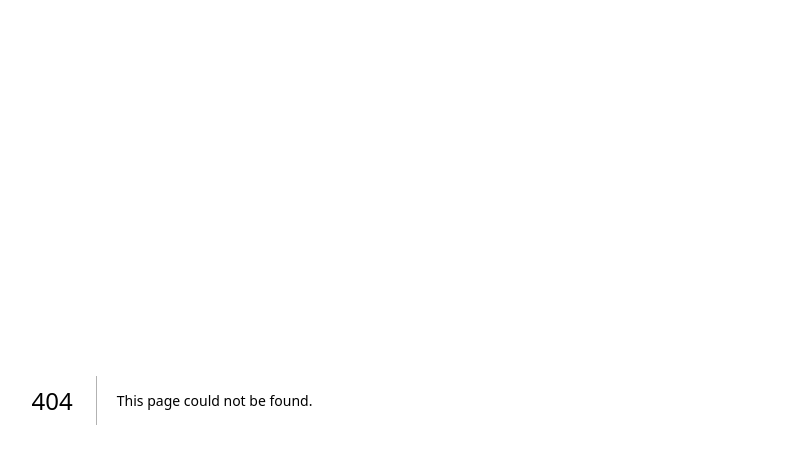
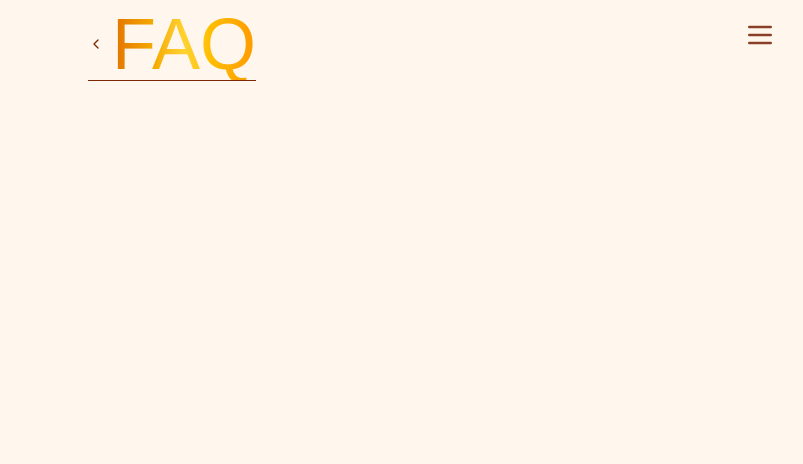
Before and after one commit to jakespvk/kimmy-esthi-frontend, a Next.js app: page /faq in a window 1280 px wide. Before the commit this address had no page. Shown: the top 464 px of the page, without its empty margins (468-1271 px from the left). Built offline with nearby package versions, Linux system fonts and the light colour scheme; a web font is replaced by a local one.

Commit message:
some updates!

```diff
--- a/app/about/headline.tsx
+++ b/app/about/headline.tsx
@@ -1,3 +1,4 @@
+"use client";
 import Link from "next/link"
 import React from 'react'
 import { Glass_Antiqua } from 'next/font/google'
@@ -10,30 +11,34 @@ import {
   NavigationMenuTrigger,
   navigationMenuTriggerStyle,
 } from "@/components/ui/navigation-menu"
+import { useRouter } from "next/navigation"
+import { Button } from "@/components/ui/button"
+import { ChevronLeftIcon } from "lucide-react";
 
 const fraunces = Glass_Antiqua({ weight: '400', subsets: ['latin'] })
 
 const Headline = ({ text }: { text: string }) => {
-
+  const router = useRouter();
   return (
     <>
 
-      <div className="block m-2 mb-5 md:mb-10">
+      <div className="block m-2 mb-5 lg:mb-10">
         <div className="w-full flex relative">
-          <div className="ml-2 md:mx-auto flex justify-center">
+          <div className="ml-2 lg:mx-auto flex justify-center">
             <div className={fraunces.className + " border-b"}>
-              <Link href="/">
-                <h1 id="mainTitle" className="text-3xl md:text-7xl text-transparent bg-gradient-to-r from-amber-600 via-amber-300 to-amber-500 hover:bg-gradient-to-l inline-block bg-clip-text">
+              <Button className="appearance-none p-0 bg-transparent border-0 shadow-none h-fit w-fit" onClick={() => router.back()}>
+                <ChevronLeftIcon />
+                <h1 id="mainTitle" className="text-3xl lg:text-7xl text-transparent bg-gradient-to-r from-amber-600 via-amber-300 to-amber-500 hover:bg-gradient-to-l inline-block bg-clip-text">
                   {text}
                 </h1>
-              </Link>
+              </Button>
             </div>
           </div>
 
-          <NavigationMenu className="md:absolute md:top-2 md:right-2 ml-auto flex-none justify-end">
+          <NavigationMenu className="lg:absolute lg:top-2 lg:right-2 ml-auto">
             <NavigationMenuList>
               <NavigationMenuItem>
-                <NavigationMenuTrigger className="p-5 m-0" />
+                <NavigationMenuTrigger className="pr-5 m-0" />
                 <NavigationMenuContent>
                   <Link href="/about">
                     <NavigationMenuLink className={navigationMenuTriggerStyle()}>About Us</NavigationMenuLink>
@@ -43,6 +48,9 @@ const Headline = ({ text }: { text: string }) => {
                   </Link>
                   <Link href="/policies">
                     <NavigationMenuLink className={navigationMenuTriggerStyle()}>Policies</NavigationMenuLink>
+                  </Link>
+                  <Link href="/faq">
+                    <NavigationMenuLink className={navigationMenuTriggerStyle()}>FAQ</NavigationMenuLink>
                   </Link>
                 </NavigationMenuContent>
               </NavigationMenuItem>
--- /dev/null
+++ b/app/faq/page.tsx
@@ -0,0 +1,9 @@
+import Headline from "../about/headline";
+
+export default function Faq() {
+  return (
+    <div>
+      <Headline text="FAQ" />
+    </div>
+  )
+}
--- /dev/null
+++ b/app/policies/page.tsx
@@ -0,0 +1,9 @@
+import Headline from "../about/headline";
+
+export default function Policies() {
+  return (
+    <>
+      <Headline text="Policies" />
+    </>
+  )
+}
--- a/app/services/services_cards.tsx
+++ b/app/services/services_cards.tsx
@@ -16,25 +16,25 @@ const ServicesCards = ({ serviceName, serviceType, cardTitle, cardContent, cardI
     <>
       <div className="relative group" onClick={() => toggleClicked()}>
         <div className="p-5">
-          <div className={"card bg-base-100 shadow-xl " + (serviceType === ServiceCardType.AddOn ? "w-60" : "w-80 md:w-96")}>
+          <div className={"card bg-base-100 shadow-xl " + (serviceType === ServiceCardType.AddOn ? "w-60" : "w-80 lg:w-96")}>
             <figure>
               <img
-                className={"w-full object-cover " + (serviceType === ServiceCardType.AddOn ? "h-40" : "h-52 md:h-56")}
+                className={"w-full object-cover " + (serviceType === ServiceCardType.AddOn ? "h-40" : "h-52 lg:h-56")}
                 src={cardImgSrc}
                 alt="Facial" />
             </figure>
-            <div className={"card-body " + (packageItems !== undefined && packageItems.length > 0 ? "h-[18rem] md:h-[22rem]" : (serviceType === ServiceCardType.AddOn ? "h-24 md:h-28 py-1 flex items-center justify-center" : "h-44"))}>
+            <div className={"card-body " + (packageItems !== undefined && packageItems.length > 0 ? "h-[18rem] lg:h-[22rem]" : (serviceType === ServiceCardType.AddOn ? "h-24 lg:h-28 py-1 flex items-center justify-center" : "h-44"))}>
               <div className={fraunces.className}>
-                <h2 id="card_title" className={"card-title tracking-wide text-center pb-3 " + (serviceType === ServiceCardType.AddOn ? "text-xl md:text-2xl" : "text-2xl md:text-3xl")}>{cardTitle}</h2>
+                <h2 id="card_title" className={"card-title tracking-wide text-center pb-3 " + (serviceType === ServiceCardType.AddOn ? "text-xl lg:text-2xl" : "text-2xl lg:text-3xl")}>{cardTitle}</h2>
               </div>
               {packageItems !== undefined && packageItems.length > 0
                 ?
-                <ul className="mx-4 list-disc md:text-lg">
+                <ul className="mx-4 list-disc lg:text-lg">
                   {packageItems.map((item, idx) => <li key={idx} className="">{item}</li>)}
                 </ul>
                 :
                 null}
-              <p className="md:text-lg">{cardContent}</p>
+              <p className="lg:text-lg">{cardContent}</p>
               {(tags) || (price) ?
                 <div className="card-actions justify-end">
                   {(tags) ? tags.map((tag: string, idx) =>
@@ -49,11 +49,11 @@ const ServicesCards = ({ serviceName, serviceType, cardTitle, cardContent, cardI
         <div className={(clicked ? "opacity-100" : "") + " p-5 absolute inset-0 opacity-0 hover:opacity-100 focus-within:opacity-100 bg-blend-overlay"}>
           <div className={
             "card h-full backdrop-blur-xl bg-base-300/70 bg-blend-overlay shadow-[0_7px_20px_7px_rgb(230,150,23,0.7)] transition duration-200 ease-in-out border-1 border-base-200 "
-            + (serviceType === ServiceCardType.AddOn ? "w-60" : "w-full md:w-96")}
+            + (serviceType === ServiceCardType.AddOn ? "w-60" : "w-full lg:w-96")}
           >
             {cardOverlayContent !== undefined && cardOverlayContent.length > 0
               ?
-              <p className={"p-5 text-center md:text-lg " + (serviceType === ServiceCardType.AddOn ? "my-auto" : "grow")}>{cardOverlayContent}</p>
+              <p className={"p-5 text-center lg:text-lg " + (serviceType === ServiceCardType.AddOn ? "my-auto" : "grow")}>{cardOverlayContent}</p>
               :
               null
             }
--- a/components/ui/navigation-menu.tsx
+++ b/components/ui/navigation-menu.tsx
@@ -76,7 +76,7 @@ function NavigationMenuTrigger({
       {children}{" "}
       <Menu
         color="oklch(46.44% 0.111 37.85)"
-        className="relative top-[1px] size-6 transition duration-100 group-data-[state=open]:rotate-180"
+        className="relative top-[1px] size-6 md:size-8 transition duration-100 group-data-[state=open]:rotate-180"
         aria-hidden="true"
       />
     </NavigationMenuPrimitive.Trigger>
```
